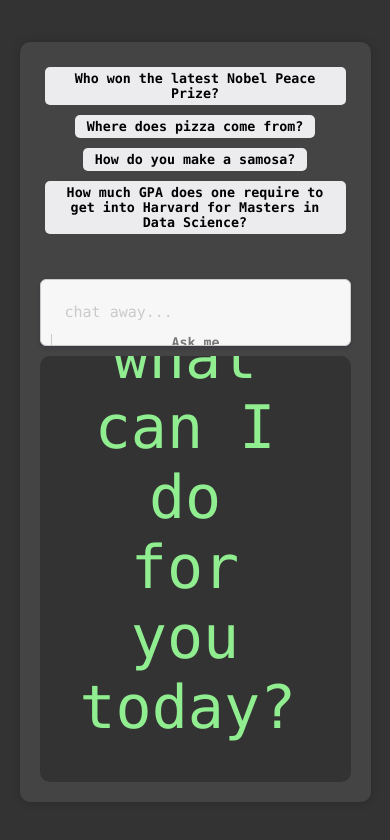
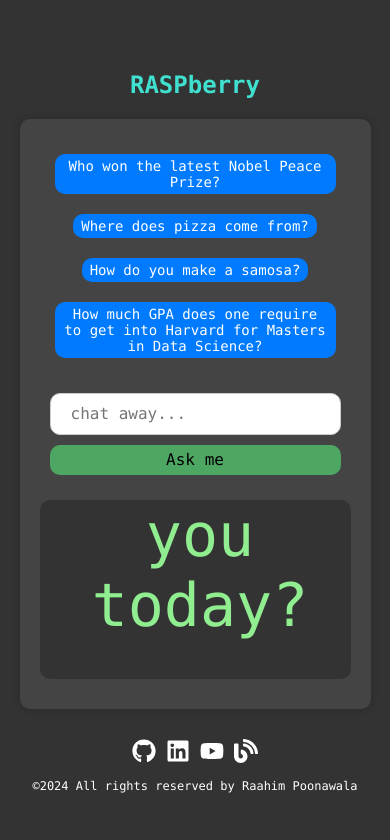
Before and after one commit to Raahim58/RASPbot-AIChat, a React (Create React App) app: page / in a window 390 px wide. Shown: the top 840 px of the page. Built offline with nearby package versions, Linux system fonts and the light colour scheme.

Commit message:
styled chatbot

```diff
--- a/src/App.js
+++ b/src/App.js
@@ -1,4 +1,84 @@
 import { useState, useEffect, useRef } from "react";
+import { FaGithub, FaLinkedin, FaYoutube, FaCopy, FaBlog } from 'react-icons/fa';
+import "./index.css";
+
+const Header = () => (
+  <header className="header">
+    <span className="title">RASPberry</span>
+    <style jsx>{`
+      .header {
+        margin-top: 20px;
+        text-align: center;
+      }
+      .title {
+        font-size: 40px;
+        font-weight: 900;
+        color: #40E0D0;
+      }
+      @media (max-width: 1300px) {
+        .title {
+          font-size: 24px;
+        }
+      }
+    `}</style>
+  </header>
+);
+
+const Footer = () => (
+  <footer className="footer">
+    <div className="icons">
+      <a href="https://github.com/Raahim58/" target="_blank" rel="noopener noreferrer"><FaGithub /></a>
+      <a href="https://linkedin.com/in/raahim-poonawala" target="_blank" rel="noopener noreferrer"><FaLinkedin /></a>
+      <a href="https://www.youtube.com/channel/UCCgYjtpAbT5_PQEYJlt3pCg" target="_blank" rel="noopener noreferrer"><FaYoutube /></a>
+      <a href="https://tllai1.wixsite.com/raahim/home" target="_blank" rel="noopener noreferrer"><FaBlog /></a>
+    </div>
+    <div className="copyright">
+      <span>©2024 All rights reserved by Raahim Poonawala</span>
+    </div>
+    <style jsx>{`
+      .footer {
+        display: flex;
+        flex-direction: column;
+        align-items: center;
+        margin-top: 0px;
+      }
+      .icons {
+        display: flex;
+        flex-direction: row;
+        align-items: center;
+        margin-bottom: 5px;
+      }
+      .icons a {
+        color: #fff;
+        font-size: 25px;
+        margin: 0px 10px;
+        transition: color 0.3s;
+      }
+      .icons a:hover {
+        color: #0056b3;
+      }
+      .copyright {
+        font-size: 15px;
+        text-align: center;
+        margin: 0px;
+        color: #fff;
+      }
+      @media (max-width: 1300px) {
+        .icons {
+          flex-direction: row;
+          margin: 5px;
+        }
+        .icons a {
+          font-size: 24px;
+          margin: 5px;
+        }
+        .copyright {
+          font-size: 12px;
+        }
+      }
+    `}</style>
+  </footer>
+);
 
 const App = () => {
   const [value, setValue] = useState("");
@@ -6,6 +86,7 @@ const App = () => {
   const [chatHistory, setChatHistory] = useState([]);
   const [showPrompts, setShowPrompts] = useState(true);
   const [loading, setLoading] = useState(false);
+  const [copyMessage, setCopyMessage] = useState("");
   const searchResultRef = useRef(null);
 
   const surpriseOptions = [
@@ -37,17 +118,20 @@ const App = () => {
       };
       const response = await fetch('http://localhost:8000/gemini', options);
       const data = await response.text();
-      setChatHistory(oldChatHistory => [
-        ...oldChatHistory,
+      const formattedData = data.replace(/\*([^\*]+)\*/g, "<b>$1</b>").replace(/\n/g, "<br/>");
+      const newChatHistory = [
+        ...chatHistory,
         {
           role: "user",
           parts: [{ text: value }]
         },
         {
           role: "model",
-          parts: [{ text: data.replace(/\*([^\*]+)\*/g, "<b>$1</b>").replace(/\n/g, "<br/>") }]
+          parts: [{ text: formattedData }]
         }
-      ]);
+      ];
+      setChatHistory(newChatHistory);
+      localStorage.setItem('chatHistory', JSON.stringify(newChatHistory));
       setValue("");
       setShowPrompts(false);
     } catch (error) {
@@ -62,6 +146,7 @@ const App = () => {
     setError("");
     setChatHistory([]);
     setShowPrompts(true);
+    localStorage.removeItem('chatHistory');
   };
 
   const handleKeyPress = (event) => {
@@ -71,6 +156,14 @@ const App = () => {
   };
 
   useEffect(() => {
+    const savedChatHistory = localStorage.getItem('chatHistory');
+    if (savedChatHistory) {
+      setChatHistory(JSON.parse(savedChatHistory));
+      setShowPrompts(false);
+    }
+  }, []);
+
+  useEffect(() => {
     if (searchResultRef.current) {
       searchResultRef.current.scrollTop = searchResultRef.current.scrollHeight;
     }
@@ -78,11 +171,16 @@ const App = () => {
 
   const copyToClipboard = (text) => {
     navigator.clipboard.writeText(text).then(() => {
-      alert("Copied to clipboard!");
+      setCopyMessage("Copied to clipboard!");
+      setTimeout(() => {
+        setCopyMessage("");
+      }, 5000);
     });
   };
 
   return (
+    <>
+      <Header />
       <div className="app">
         {showPrompts && (
           <div className="prompts">
@@ -97,6 +195,7 @@ const App = () => {
             placeholder="chat away..."
             onChange={(e) => setValue(e.target.value)}
             onKeyPress={handleKeyPress}
+            rows="10"
           />
           <button onClick={getResponse} disabled={!value}>
             Ask me
@@ -112,8 +211,8 @@ const App = () => {
             <div key={index} className={`answer ${chatItem.role}`}>
               <div dangerouslySetInnerHTML={{ __html: chatItem.parts.map(part => part.text).join(', ') }} />
               {chatItem.role === "model" && (
-              <button className="copy-button" onClick={() => copyToClipboard(chatItem.parts.map(part => part.text).join(', '))}>
-                <i className="fas fa-copy" aria-hidden="true"></i>
+                <button className="copy-button rounded-lg" onClick={() => copyToClipboard(chatItem.parts.map(part => part.text).join(', '))}>
+                  <FaCopy />
                 </button>
               )}
             </div>
@@ -124,7 +223,10 @@ const App = () => {
             </div>
           )}
         </div>
+        {copyMessage && <div className="copy-message">{copyMessage}</div>}
       </div>
+      <Footer />
+    </>
   );
 }
 
--- a/src/index.css
+++ b/src/index.css
@@ -21,9 +21,9 @@ p {
 
 .app {
   width: 80vw;
-  max-width: 800px; /* Set a maximum width */
+  max-width: 1250px; /* Set a maximum width */
   margin: 5vh auto; /* Center the app with margin */
-  height: 90vh; /* Adjust the height to leave some margin at the top and bottom */
+  height: 70vh; /* Adjust the height to leave some margin at the top and bottom */
   display: flex;
   flex-direction: column;
   justify-content: space-between;
@@ -44,112 +44,7 @@ p {
   max-height: 70vh;
   width: 100%; /* Adjusted width to take full width */
   box-sizing: border-box;
-  font-size: 18px;
-  padding-right: 40px; /* Added padding to make room for the copy button */
-}
-
-.answer {
-  width: 100%; /* Adjusted width to take full width */
-  padding: 13px 20px; /* Equal padding from both sides */
-  margin: 5px 0;
-  font-size: 18px;
-  font-weight: 200;
-  border-radius: 6px;
-  box-sizing: border-box;
-}
-
-.answer.copy-button {
-  background: none;
-  border: none;
-  padding: 0;
-  margin-left: 10px;
-  cursor: pointer;
-  color: #666;
-}
-
-.answer.copy-button:hover {
-  color: #333;
-}
-
-.answer.copy-button i {
-  font-size: 18px;
-}
-
-.answer.user {
-  background-color: #a8e6cf; /* Complementary color for user */
-  text-align: right;
-  color: #000; /* Black text color for user */
-}
-
-.answer.model {
-  background-color: #333; /* Dark grey background for model */
-  border: 4px solid #444; /* Add a border around the model's response */
-  border-radius: 6px; /* Add a slight curve to the border */
-  padding: 10px; /* Add some padding to make the border visible */
-  text-align: left;
-  color: #fff; /* White text color for model */
-}
-
-.surprise {
-  background-color: #ececef;
-  color: #000;
-  border-radius: 5px;
-  font-weight: 600;
-  padding: 4px 12px;
-  margin: 0 0 2px 5px;
-  border: none;
-  cursor: pointer;
-}
-
-.surprise:hover {
-  background-color: #ddd;
-}
-
-.input-container {
-  width: 100%; /* Ensure the input container is full width */
-  display: flex;
-  border: solid 0.5px #cacaca;
-  box-sizing: border-box;
-  border-radius: 6px;
-  box-shadow: rgba(0, 0, 82, 0.15) 0 2px 4px;
-  overflow: hidden;
-  background-color: #f7f7f7; /* Light grey background */
-  padding: 10px; /* Add some padding */
-  margin-top: 20px; /* Add some margin top */
-}
-
-.input-container input {
-  border: none;
-  padding: 13px 14px;
-  box-sizing: border-box;
-  font-size: 15px;
-  outline: none;
-  width: 90%; /* Adjusted width */
-  font-weight: 200;
-  color: #000; /* Black text color */
-  background-color: #f7f7f7; /* Light grey background */
-}
-
-.input-container input::placeholder {
-  color: #cacaca;
-  font-weight: 200;
-}
-
-.input-container button {
-  width: 10%;
-  border: none;
-  border-left: 1px solid #cacaca;
-  background-color: #f7f7f7; /* Light grey background */
-  color: #777;
-  font-weight: bold;
-  cursor: pointer;
-  display: flex;
-  justify-content: center;
-  align-items: center;
-}
-
-.input-container button:hover {
-  background-color: #cacaca;
+  font-size: 14px;
 }
 
 .no-chat {
@@ -160,28 +55,133 @@ p {
   color: white; /* White text color */
 }
 
-.prompts {
+.input-container {
   display: flex;
-  flex-wrap: wrap;
-  justify-content: center;
-  margin-bottom: 20px;
+  align-items: center;
+  gap: 10px;
+  padding: 10px;
+  background-color: #444; /* dark grey background */
+  border-radius: 10px;
 }
 
-.prompts button {
-  margin: 5px;
-  background-color: #ececef;
+.input-container input {
+  flex-grow: 1;
+  height: 40px;
+  padding: 20px;
+  border: 1px solid #ccc;
+  border-radius: 10px;
+  font-size: 16px;
+  box-sizing: border-box;
+
+}
+
+.input-container button {
+  padding: 10px 20px;
+  background-color: #51bf6bcb;
   color: #000;
-  border-radius: 5px;
-  font-weight: 600;
-  padding: 4px 12px;
+  border: none;
+  border-radius: 10px;
+  cursor: pointer;
+  font-size: 16px;
+}
+
+.input-container input:active{
+  background-color: #28a745;
+}
+
+.input-container button:hover {
+  background-color: #0056b3; /* Hover effect for buttons */
+  color: #fff;
+}
+
+.input-container button.clear {
+  background-color: #003366; /* Dark blue color for clear button */
+}
+
+.input-container button.clear:hover {
+  background-color: #002244; /* Darker blue for hover effect on clear button */
+}
+
+.answer {
+  display: flex;
+  align-items: center;
+  justify-content: space-between; /* Ensure the text and button are spaced apart */
+  background-color: #555; /* dark grey background */
+  color: #fff;
+  padding: 10px;
+  border-radius: 10px;
+  margin-bottom: 10px;
+  text-align: right;
+}
+
+.answer.user {
+  justify-content: flex-end; /* Align content to the right */
+  display: flex;
+  text-align: right;
+  background-color: transparent; /* Keep the container transparent */
+}
+
+.answer.user div {
+  background-color: #0056b3; /* Blue background for the text */
+  color: #fff;
+  padding: 10px;
+  border-radius: 10px;
+  margin-bottom: 10px;
+  display: inline-block; /* Ensure the text container is inline */
+  max-width: 60%; /* Optionally limit the width of user messages */
+}
+
+
+.answer.model {
+  text-align: left;
+  background-color: #333; /* same dark grey background for model */
+}
+
+.copy-button {
+  margin-left: 10px; /* Adjust margin for spacing */
+  background: transparent;
+  color: #fff;
   border: none;
   cursor: pointer;
 }
 
-.prompts button:hover {
-  background-color: #ddd;
+.copy-button :hover {
+  color: #0056b3;
 }
 
+.prompts {
+  display: flex;
+  gap: 10px;
+  flex-wrap: wrap;
+  justify-content: center;
+  margin-bottom: 10px;
+  padding: 10px;
+}
+
+.prompts button {
+  padding: 10px 10px;
+  background-color: #007bff;
+  color: #fff;
+  border: none;
+  border-radius: 10px;
+  cursor: pointer;
+  font-size: 14px;
+}
+
+.prompts button:hover {
+  background-color: #0056b3;
+}
+
+.copy-message {
+  position: fixed;
+  top: 20px;
+  right: 20px;
+  background-color: #444;
+  color: #fff;
+  padding: 10px;
+  border-radius: 10px;
+  font-size: 14px;
+}
 .loading {
   display: inline-block;
   width: 25px;
@@ -206,13 +206,51 @@ p {
     width: 90vw;
     margin: 5vw;
   }
+
   .input-container {
     flex-direction: column;
+    align-items: center; /* Center items on smaller screens */
+    margin-bottom: 5px;
   }
+
   .input-container input {
     width: 100%;
+    height: 30px;
   }
+
   .input-container button {
     width: 100%;
+    height: 30px;
+    text-align: center;
+    padding: 0px;
+  }
+
+  .input-container button[type="button"] {
+    margin-top: 10px;
+    text-align: center;
+  }
+
+  .search-result {
+    padding-right: 10px;
+    margin-bottom: 10px;
+  }
+
+  .answer {
+    padding: 10px;
+  }
+
+  .copy-button {
+    margin-left: 0;
+    padding: 5px;
+  }
+
+  .prompts {
+    flex-wrap: wrap;
+    justify-content: center;
+  }
+
+  .prompts button {
+    margin: 5px;
+    padding: 4px 8px;
   }
 }
```
Also changed, not shown: models/User.js (added, +12 -0 lines), package.json (+9 -0 lines), 1 other file (tests, documents, lock files or other folders). Lines whose indentation alone changed are shown as unchanged.
